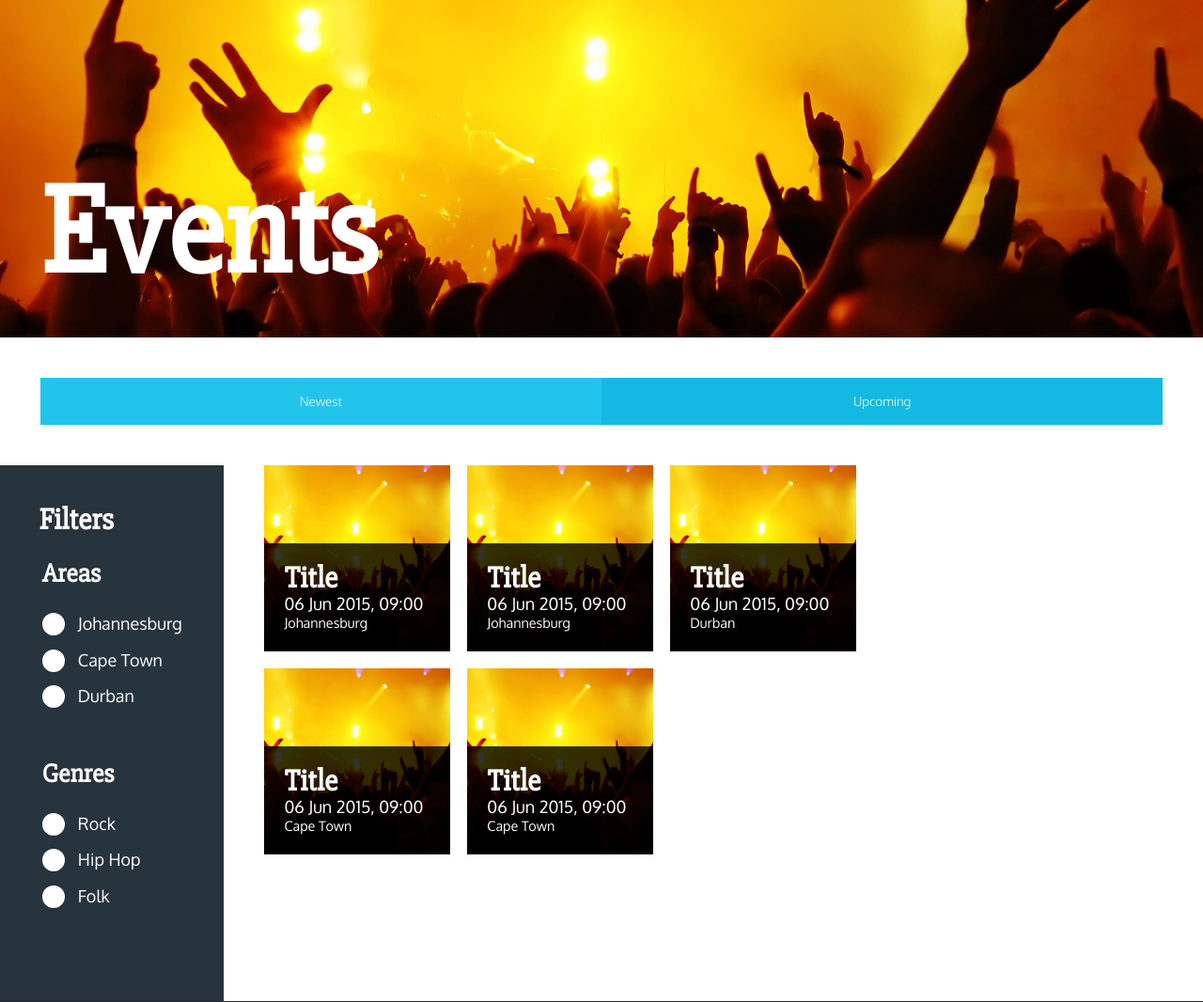
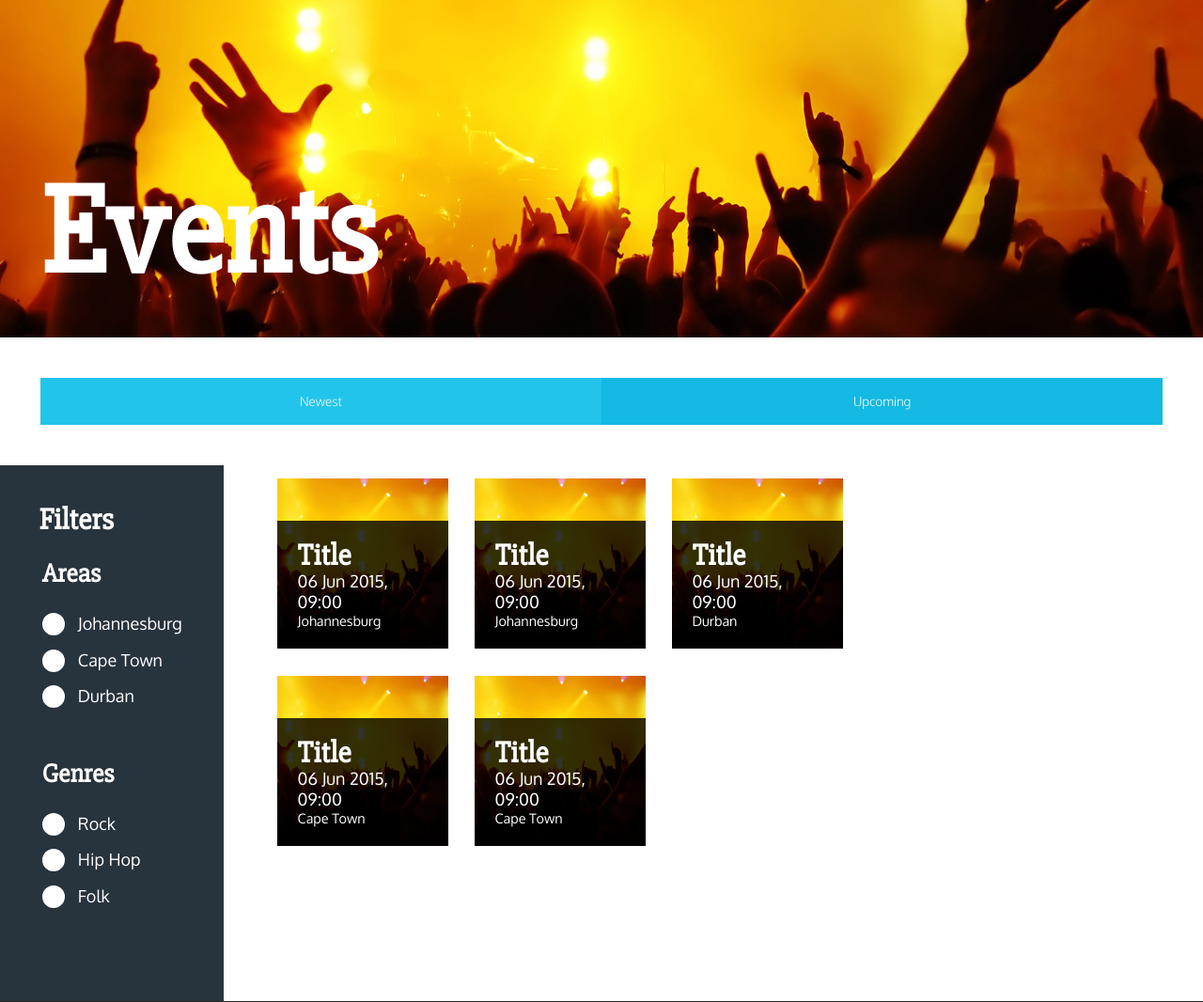
Before and after one commit to CSergienko/kickitmob, a PHP site: page /event/event-grid.html in a window 1280 px wide. Shown: the part 58-1124 px from the top of the page at 94% size. Run offline with PHP 8.4, Linux system fonts and the light colour scheme; style sheets or scripts are compiled from the project's sources; some libraries are stand-ins or nearby versions.

Commit message:
Fixed event grid floats

```diff
--- a/assets/stylesheets/css/primary-theme.css
+++ b/assets/stylesheets/css/primary-theme.css
@@ -1733,39 +1733,32 @@ footer .copyright {
   position: relative;
   z-index: 5;
   display: none;
-  margin-bottom: 2.85714%;
+  overflow: hidden;
+  padding: 0.79012rem;
+  float: left;
+}
+/* line 15, ../scss/patterns/templates/_event-tiles.scss */
+.event-tiles .tile .tile-content {
+  bottom: 0.79012rem;
+  left: 0.79012rem;
+  right: 0.79012rem;
 }
 @media (max-width: 31.95833em) {
   /* line 7, ../scss/patterns/templates/_event-tiles.scss */
   .event-tiles .tile {
     width: 100%;
-    float: left;
-    margin-left: 0;
-    margin-right: 0;
   }
 }
 @media (min-width: 31.95833em) and (max-width: 63.9375em) {
   /* line 7, ../scss/patterns/templates/_event-tiles.scss */
   .event-tiles .tile {
-    width: 48.57143%;
-    float: left;
-    margin-right: 2.85714%;
-  }
-  /* line 20, ../scss/patterns/templates/_event-tiles.scss */
-  .event-tiles .tile:nth-child(2n + 2) {
-    margin-right: 0;
+    width: 50%;
   }
 }
 @media (min-width: 63.9375em) {
   /* line 7, ../scss/patterns/templates/_event-tiles.scss */
   .event-tiles .tile {
-    width: 31.42857%;
-    float: left;
-    margin-right: 2.85714%;
-  }
-  /* line 28, ../scss/patterns/templates/_event-tiles.scss */
-  .event-tiles .tile:nth-child(3n + 3) {
-    margin-right: 0;
+    width: 33.33%;
   }
 }
 /* line 34, ../scss/patterns/templates/_event-tiles.scss */
@@ -1801,11 +1794,6 @@ footer .copyright {
 /* line 54, ../scss/patterns/templates/_event-tiles.scss */
 .event-tiles .tile-content small {
   display: block;
-}
-/* line 60, ../scss/patterns/templates/_event-tiles.scss */
-.event-tiles .grid-filters fieldset {
-  display: inline-block;
-  border: none;
 }
 
 /* line 3, ../scss/patterns/pages/_event-grid.scss */
--- a/assets/stylesheets/scss/patterns/templates/_event-tiles.scss
+++ b/assets/stylesheets/scss/patterns/templates/_event-tiles.scss
@@ -8,26 +8,26 @@
         position: relative;
         z-index: 5;
         display: none;
-        margin-bottom: gutter();
+        overflow: hidden;
+        padding: $spacer / 3;
+        float: left;
+
+        .tile-content {
+            bottom: $spacer / 3;
+            left: $spacer / 3;
+            right: $spacer / 3;
+        }
 
         @include breakpoint((max-width $bp-medium / 1.5)) {
-            @include span(12);
+            width: 100%;
         }
 
         @include breakpoint(($bp-medium / 1.5) $bp-large) {
-            @include span(6);
-
-            &:nth-child(2n + 2) {
-                margin-right: 0;
-            }
+            width: 50%;
         }
 
         @include breakpoint($bp-large) {
-            @include span(4);
-
-            &:nth-child(3n + 3) {
-                margin-right: 0;
-            }
+            width: 33.33%;
         }
     }
 
@@ -55,11 +55,4 @@
             display: block;
         }
     }
-
-    .grid-filters {
-        fieldset {
-            display: inline-block;
-            border: none;
-        }
-    }
 }
```
